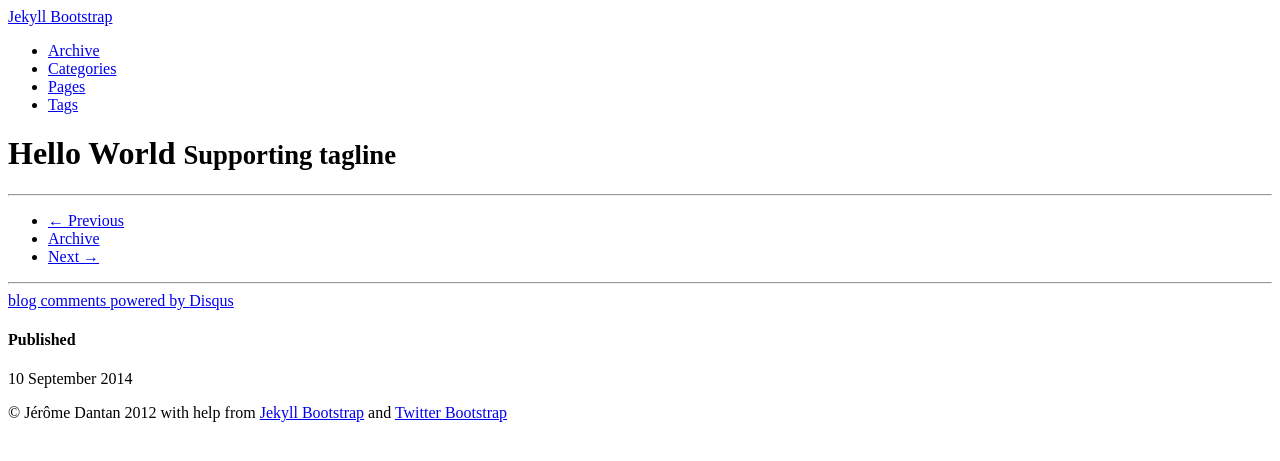
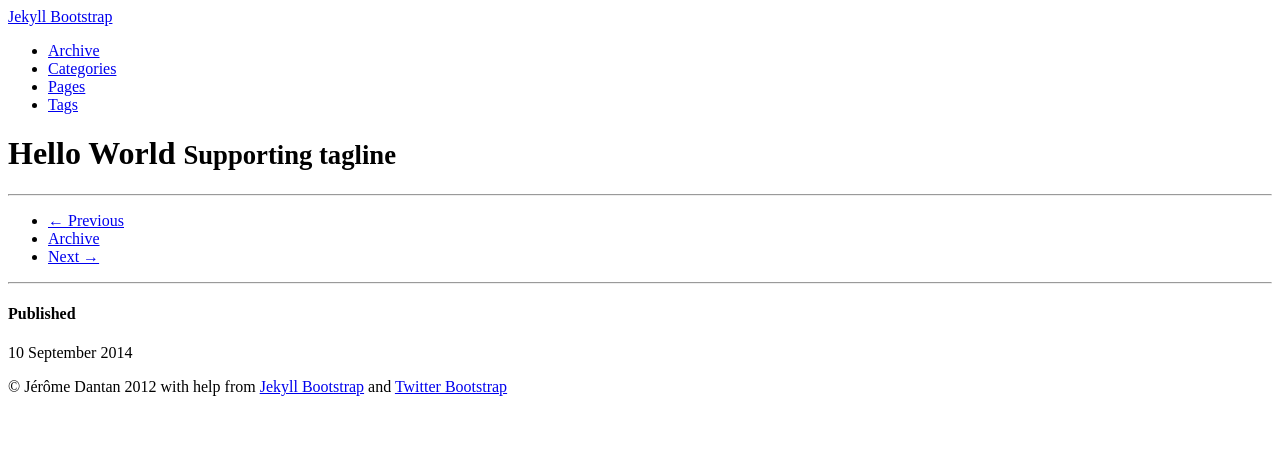
Before and after one commit to jidify/jidify.github.io, a Jekyll site: the page built from _posts/2014-09-10-hello-world.md, in a window 1280 px wide. Shown: the top 461 px of the page. Built offline with Jekyll 4.4.1, drawn with Linux system fonts in a browser that asks for light colours; comment, search, counter and statistics services are not loaded; part of the change alters nothing that is shown.

Commit message:
try new config

```diff
--- a/_config.yml
+++ b/_config.yml
@@ -80,19 +80,19 @@ JB :
   # Set 'provider' to the comment provider you want to use.
   # Set 'provider' to false to turn commenting off globally.
   #
-  comments :
-    provider : disqus
-    disqus :
-      short_name : jekyllbootstrap
-    livefyre :
-      site_id : 123
-    intensedebate :
-      account : 123abc
-    facebook :
-      appid : 123
-      num_posts: 5
-      width: 580
-      colorscheme: light
+  # comments :
+  #   provider : disqus
+  #   disqus :
+  #     short_name : jekyllbootstrap
+  #   livefyre :
+  #     site_id : 123
+  #   intensedebate :
+  #     account : 123abc
+  #   facebook :
+  #     appid : 123
+  #     num_posts: 5
+  #     width: 580
+  #     colorscheme: light
 
   # Settings for analytics helper
   # Set 'provider' to the analytics provider you want to use.
```
